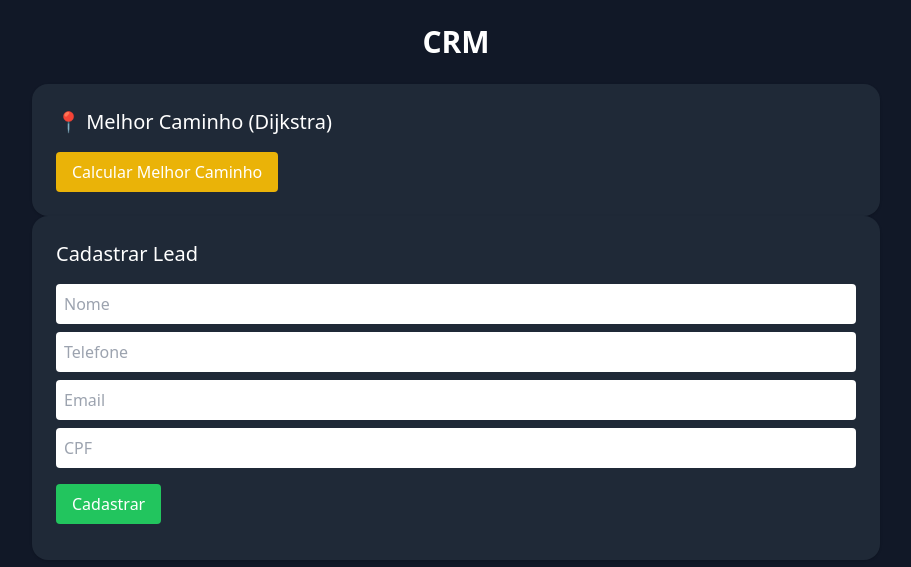
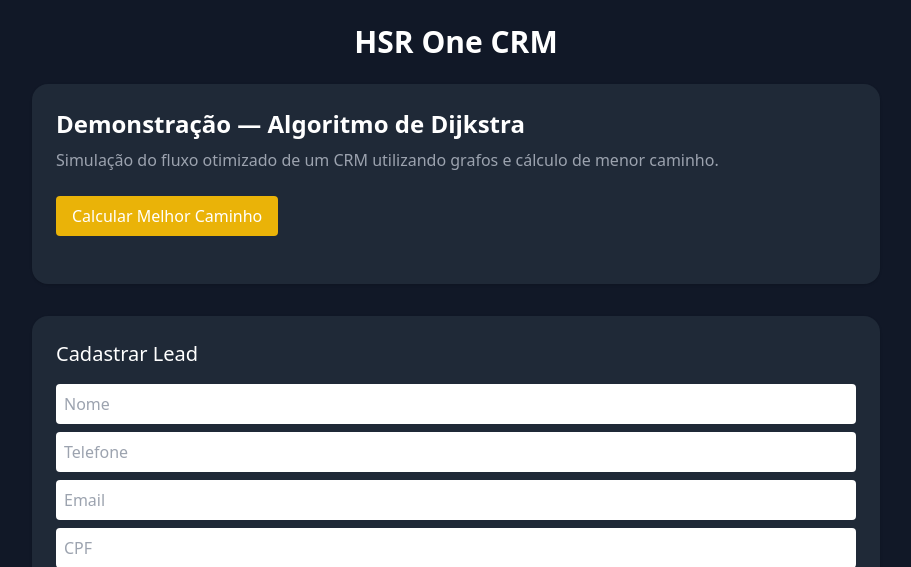
Before and after one commit to felipe-sol/sprint3_dynamic_programming, a Flask app: page / in a window 1280 px wide. Shown: the top 567 px of the page, without its empty margins (184-1095 px from the left). Run offline with Flask 3, Linux system fonts and the light colour scheme; some libraries are stand-ins or nearby versions.

Commit message:
Att do front end

```diff
--- a/templates/index.html
+++ b/templates/index.html
@@ -8,14 +8,20 @@
 <body class="bg-gray-900 text-white min-h-screen">
 
 <div class="max-w-4xl mx-auto p-6">
-  <h1 class="text-3xl font-bold mb-6 text-center">CRM</h1>
+  <h1 class="text-3xl font-bold mb-6 text-center">HSR One CRM</h1>
 
-  <div class="bg-gray-800 p-6 rounded-2xl shadow mt-6">
-    <h2 class="text-xl mb-4">📍 Melhor Caminho (Dijkstra)</h2>
+  <div class="bg-gray-800 p-6 rounded-2xl shadow mt-6 mb-8">
+    <h2 class="text-2xl font-bold mb-2">
+      Demonstração — Algoritmo de Dijkstra
+    </h2>
+
+    <p class="text-gray-400 mb-6">
+    Simulação do fluxo otimizado de um CRM utilizando grafos e cálculo de menor caminho.
+    </p>
     <button onclick="buscarMelhorCaminho()" class="bg-yellow-500 px-4 py-2 rounded">
      Calcular Melhor Caminho
     </button>
-   <div id="fluxoCaminho"></div>
+   <div id="fluxoCaminho" class="mt-6"></div>
   </div>
 
   <!-- Cadastro de Lead -->
@@ -101,14 +107,14 @@ async function buscarMelhorCaminho() {
 
     // ETAPA (caixinha)
     const box = document.createElement("div");
-    box.className = "bg-blue-500 px-4 py-2 rounded shadow";
+    box.className = "bg-gradient-to-r from-blue-500 to-indigo-500 px-4 py-2 rounded-xl shadow mb-4";
     box.innerText = step.de;
 
     fluxo.appendChild(box);
 
     // SETA COM CUSTO
     const seta = document.createElement("div");
-    seta.className = "flex items-center gap-1 text-yellow-400 font-bold seta-animada";
+    seta.className = "text-yellow-400 my-2";
 
     seta.innerHTML = `
       <span>─</span>
@@ -130,7 +136,7 @@ async function buscarMelhorCaminho() {
 
   // 🔥 CUSTO TOTAL
   const total = document.createElement("div");
-  total.className = "w-full text-center text-green-400 font-bold mt-6 text-xl";
+  total.className = "mt-8 text-center text-green-400 font-bold text-xl";
   total.innerText = `Custo Total: ${json.custo_total}`;
 
   fluxo.appendChild(total);
```
Also changed, not shown: README.md.
